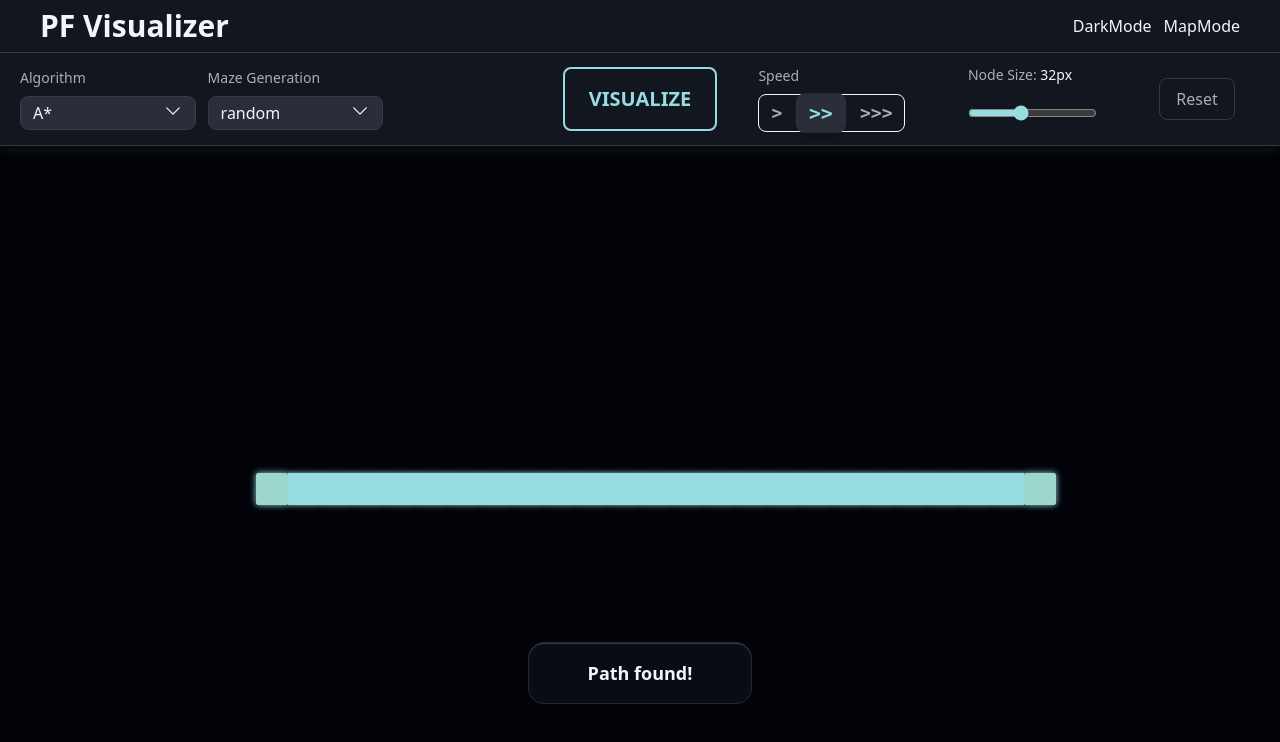
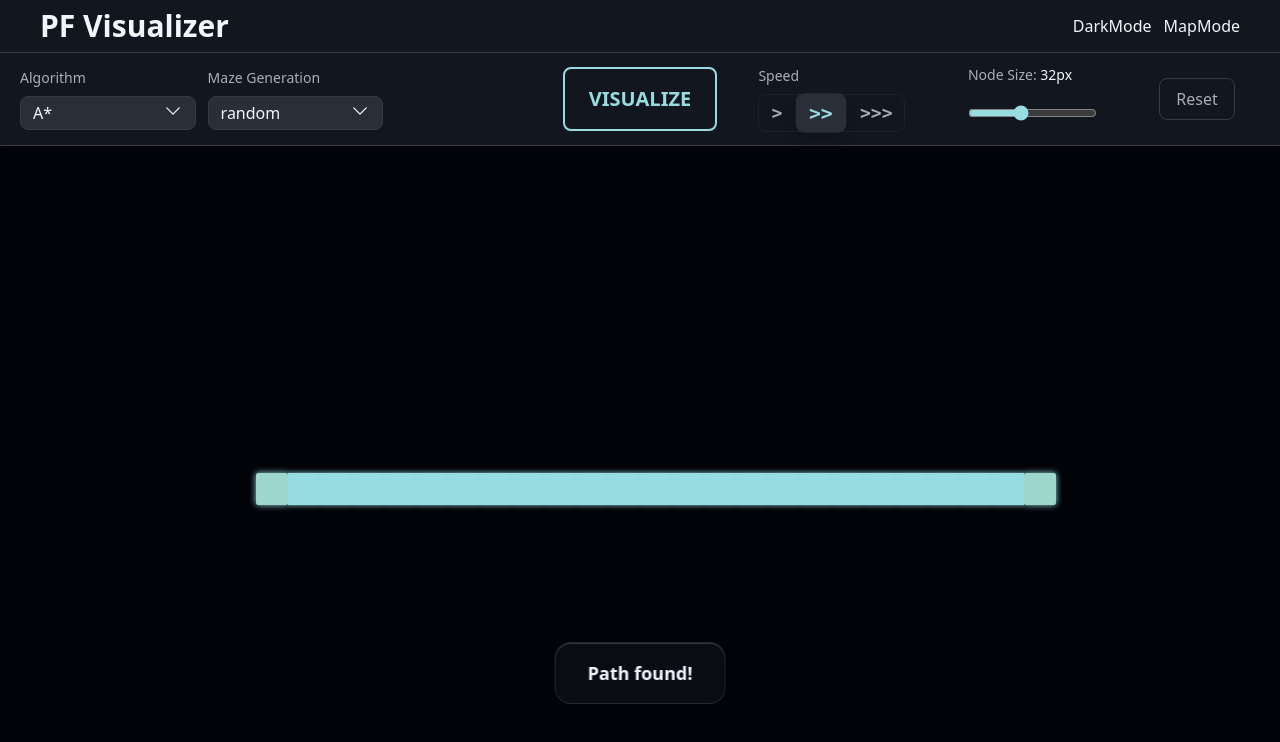
Before and after one commit to Willgxnzalez/pathfinder-visualizer, a React (Vite) app: page / in a window 1280 px wide. Both pictures are taken after a click on the button "VISUALIZE". Shown: the top 742 px of the page. Built offline with nearby package versions, Linux system fonts and the light colour scheme.

Commit message:
Update playback controls and result display styles in App component

```diff
--- a/src/App.tsx
+++ b/src/App.tsx
@@ -69,25 +69,25 @@ export default function App() {
 
             {/* Playback controls */}
             {animationState !== 'idle' && (
-                <div className="fixed z-50 bottom-4 left-1/2 -translate-x-1/2 flex gap-4 px-8 py-4 rounded-2xl glass">
+                <div className="fixed z-50 bottom-4 left-1/2 -translate-x-1/2 flex gap-4 px-8 py-4 rounded-2xl glass shadow-highlight border border-bdr-glass">
                     <button
                         onClick={pathfinding.handleStop}
-                        className="px-7 py-3 rounded-xl font-bold transition border border-bdr shadow active:scale-95
-                            bg-secondary hover:bg-surface-highlight text-text-main"
+                        className="px-7 py-3 rounded-xl font-bold transition border border-bdr-glass shadow-highlight
+                            bg-surface-light-glass hover:bg-surface-highlight-glass text-text-muted hover:text-text-main"
                     >
                         STOP
                     </button>
                     <button
                         onClick={pathfinding.handlePlayPause}
-                        className="px-7 py-3 rounded-xl font-bold transition border border-bdr shadow active:scale-95
-                            bg-secondary hover:bg-surface-highlight text-text-invert"
+                        className="px-7 py-3 rounded-xl font-bold transition border border-bdr-glass shadow-highlight
+                            bg-surface-light-glass hover:bg-surface-highlight-glass text-text-muted hover:text-text-main"
                     >
                         PLAY/PAUSE
                     </button>
                     <button
                         onClick={pathfinding.handleStep}
-                        className="px-7 py-3 rounded-xl font-bold transition border border-bdr shadow active:scale-95
-                            bg-primary hover:bg-surface-highlight text-text-invert"
+                        className="px-7 py-3 rounded-xl font-bold transition border border-bdr-glass shadow-highlight
+                            bg-surface-light-glass hover:bg-surface-highlight-glass text-text-muted hover:text-text-main"
                     >
                         STEP
                     </button>
@@ -97,7 +97,7 @@ export default function App() {
 
             {/* Result display */}
             {result && (
-                <div className='fixed bottom-24 left-1/2 -translate-x-1/2 px-8 py-4 rounded-2xl glass shadow-xl border border-bdr bg-surface-glass backdrop-blur-lg text-lg font-semibold text-text-main min-w-56 text-center'>
+                <div className='fixed Z-50 bottom-24 left-1/2 -translate-x-1/2 px-8 py-4 rounded-2xl glass shadow-highlight border border-bdr-glass text-lg font-semibold text-text-main text-center'>
                     {result}
                 </div>
             )}
--- a/src/styles/theme.css
+++ b/src/styles/theme.css
@@ -5,11 +5,15 @@
   --color-surface-light: oklch(0.3 0.02 270);
   --color-surface-highlight: oklch(0.35 0.02 270);
 
-  --color-surface-glass: color-mix(in oklch, var(--color-surface) 50%, transparent);; /* raised surfaces & glass */
+  --color-surface-glass: color-mix(in oklch, var(--color-surface) 50%, transparent);
+  --color-surface-light-glass: color-mix(in oklch, var(--color-surface-light) 50%, transparent);
+  --color-surface-highlight-glass: color-mix(in oklch, var(--color-surface-highlight) 70%, transparent);
 
   /* === Borders === */
   --color-bdr: oklch(0.35 0.02 270);
+  --color-bdr-muted: oklch(0.25 0.02 270);
   --color-bdr-glass: color-mix(in oklch, var(--color-bdr) 60%, transparent);
+  --color-bdr-light-glass: color-mix(in oklch, var(--color-bdr) 30%, transparent);
 
   /* === Grid Lines === */
   --color-grid-minor: color-mix(in oklch, var(--color-bdr) 35%, transparent);
@@ -28,18 +32,15 @@
 }
 
 @layer utilities {
-  .highlight {
-    box-shadow: inset 0 1px 2px oklch(0.5 0.009 270);
-  }
-
-  .shadow {
+  .shadow-highlight {
     box-shadow:
-      0 1px 4px oklch(0.1 0.009 270),
-      0 4px 8px oklch(0.2 0.009 270);
+      inset 0 1px 1px oklch(0.75 0.01 270 / 0.20),
+      0 1px 0 oklch(0.1 0.009 270),
+      0 2px 4px oklch(0.2 0.009 270);
   }
 
   .glass {
-    backdrop-filter: blur(9px);
+    backdrop-filter: blur(3px);
     background-color: var(--color-surface-glass);
     border: 1px solid var(--color-bdr-glass);
     box-shadow: inset 0 1px 1px oklch(0.85 0.015 270 / 0.25);
```
